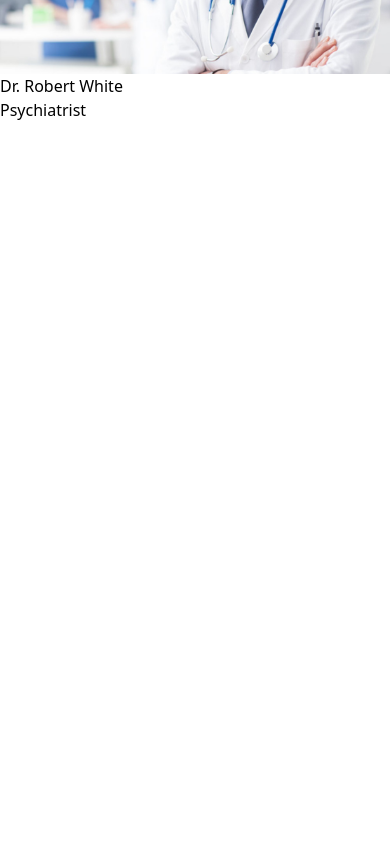
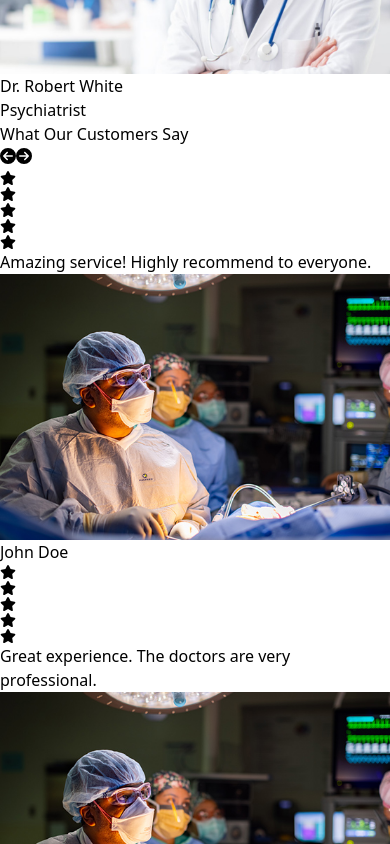
Before and after one commit to M-ilyas1/IlajPlus, a React (Vite) app: page / in a window 390 px wide. Shown: the part 4080-4924 px from the top of the page. Before the commit the page ends 4202 px from the top, so only its background shows below. Built offline with nearby package versions, Linux system fonts and the light colour scheme.

Commit message:
add some more features to client review slider

```diff
--- a/src/App.jsx
+++ b/src/App.jsx
@@ -2,6 +2,7 @@ import Header from "./components/Header/Header"
 import HeroSection from "./components/Hero_Section/Hero_Section"
 import FeatureSection from "./components/Cards/Feature_Cards"
 import Consult_Doctors_Cards from "./components/Cards/Consult_Doctors_Cards"
+import Customers_Review_Card from "./components/Cards/Customers_Review_Card"
 export default function App() {
   return (
     <>
@@ -9,6 +10,7 @@ export default function App() {
       <HeroSection/>
       <FeatureSection/>
       <Consult_Doctors_Cards/>
+      <Customers_Review_Card/>
     </>
   )
 }
--- a/src/components/Cards/Consult_Doctors_Cards.jsx
+++ b/src/components/Cards/Consult_Doctors_Cards.jsx
@@ -30,7 +30,6 @@ const FeatureSection = () => {
   return (
     <section className="w-full py-8 bg-gray-100">
       <div className="max-w-screen-xl mx-auto px-4 sm:px-6 lg:px-8">
-        {/* Header Section */}
         <div className="flex flex-row justify-between items-center py-2 space-y-4 sm:space-y-0">
           <h2 className="text-base sm:text-2xl font-bold text-center sm:text-left">
             Consult Best Doctors Online
@@ -43,7 +42,6 @@ const FeatureSection = () => {
           </button>
         </div>
 
-        {/* Doctors Grid */}
         <div className="grid grid-cols-2 sm:grid-cols-3 md:grid-cols-4 lg:grid-cols-6 gap-4">
           {doctors.slice(0, 6).map((doctor, index) => (
             <div
@@ -64,7 +62,6 @@ const FeatureSection = () => {
         </div>
       </div>
 
-      {/* Popup Modal */}
       {isPopupOpen && (
         <div className="fixed inset-0 bg-black bg-opacity-50 flex justify-center items-center z-50">
           <div className="bg-white rounded-lg md:p-6 p-2 w-[90%] sm:w-[80%] lg:w-[60%] h-[70%] max-w-4xl overflow-y-auto">
--- a/src/components/Cards/Customers_Review_Card.jsx
+++ b/src/components/Cards/Customers_Review_Card.jsx
@@ -0,0 +1,134 @@
+import { useState } from "react";
+import Doctor1 from "../../Imgs/feature_img/fea5.jpg";
+import Doctor2 from "../../Imgs/feature_img/fea6.jpg";
+import { FaCircleArrowLeft, FaCircleArrowRight, FaStar } from "react-icons/fa6"; // Import FaStar for ratings
+
+const reviews = [
+  {
+    id: 1,
+    name: "John Doe",
+    review: "Amazing service! Highly recommend to everyone.",
+    img: Doctor1,
+    rating: 5,
+  },
+  {
+    id: 2,
+    name: "Jane Smith",
+    review: "Great experience. The doctors are very professional.",
+    img: Doctor1,
+    rating: 4,
+  },
+  {
+    id: 3,
+    name: "Sam Wilson",
+    review: "I am very satisfied with the consultation.",
+    img: Doctor1,
+    rating: 5,
+  },
+  {
+    id: 4,
+    name: "Emily Johnson",
+    review: "Easy to use and very helpful. Love it!",
+    img: Doctor1,
+    rating: 4,
+  },
+  {
+    id: 5,
+    name: "Michael Brown",
+    review: "Top-notch service! Will use it again.",
+    img: Doctor2,
+    rating: 5,
+  },
+  {
+    id: 6,
+    name: "Sophia Davis",
+    review: "The best platform for online consultation.",
+    img: Doctor1,
+    rating: 4,
+  },
+];
+
+const CustomersReviewCards = () => {
+  const [currentIndex, setCurrentIndex] = useState(0);
+
+  const nextSlide = () => {
+    setCurrentIndex((prevIndex) => (prevIndex + 3) % reviews.length);
+  };
+
+  const prevSlide = () => {
+    setCurrentIndex((prevIndex) =>
+      (prevIndex - 3 + reviews.length) % reviews.length
+    );
+  };
+
+  const visibleReviews = [
+    reviews[currentIndex],
+    reviews[(currentIndex + 1) % reviews.length],
+    reviews[(currentIndex + 2) % reviews.length],
+  ];
+
+  // Function to render the stars for rating
+  const renderStars = (rating) => {
+    let stars = [];
+    for (let i = 0; i < 5; i++) {
+      stars.push(
+        <FaStar
+          key={i}
+          className={`inline-block ${i < rating ? "text-yellow-400" : "text-gray-300"}`}
+        />
+      );
+    }
+    return stars;
+  };
+
+  return (
+    <section className="w-full py-8">
+      <div className="max-w-screen-xl mx-auto px-4 sm:px-6 lg:px-8">
+        <h2 className="text-2xl sm:text-3xl font-bold text-center mb-6">
+          What Our Customers Say
+        </h2>
+        {/* Navigation Buttons */}
+        <div className="flex justify-end gap-2 my-4">
+          <button
+            onClick={prevSlide}
+            className="bg-blue-800 text-white px-4 py-2 rounded-lg hover:bg-blue-00 transition"
+          >
+            <FaCircleArrowLeft />
+          </button>
+          <button
+            onClick={nextSlide}
+            className="bg-blue-800 text-white px-4 py-2 rounded-lg hover:bg-blue-00 transition"
+          >
+            <FaCircleArrowRight />
+          </button>
+        </div>
+
+        <div className="relative">
+          {/* Cards Container */}
+          <div className="grid grid-cols-1 sm:grid-cols-3 gap-4">
+            {visibleReviews.map((review) => (
+              <div
+                key={review.id}
+                className="bg-white shadow-lg p-4 rounded-lg text-center"
+              >
+                <div className="flex justify-center mb-2">
+                  {/* Display stars based on rating */}
+                  {renderStars(review.rating)}
+                </div>
+                <p className="text-gray-600 my-2">{review.review}</p>
+                <img
+                  src={review.img}
+                  alt={review.name}
+                  className="w-16 h-16 mx-auto mb-2 rounded-full object-cover"
+                />
+                <h3 className="text-lg font-medium">{review.name}</h3>
+              </div>
+            ))}
+          </div>
+        </div>
+      </div>
+    </section>
+  );
+};
+
+export default CustomersReviewCards;
--- a/src/components/Header/Header.jsx
+++ b/src/components/Header/Header.jsx
@@ -24,7 +24,6 @@ const Navbar = () => {
     setMobileMenuOpen(!mobileMenuOpen);
   };
 
-  // Data for the menu
   const dropdownData = {
     0: {
       label: "Doctors",
```
